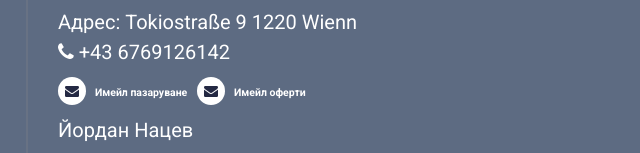
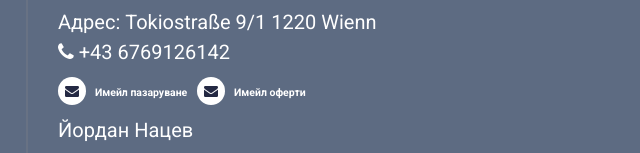
Before and after one commit to Tihomircho/dostavki-avstria, a plain HTML site: page contact.html in a window 1280 px wide. Shown: the part 925-1078 px from the top of the page, 614-1254 px from the left. Drawn offline with Linux system fonts and the light colour scheme; some packages are replaced by stand-ins of ours.

Commit message:
distavki-avstria

```diff
--- a/contact.html
+++ b/contact.html
@@ -27,7 +27,7 @@
      КОЛЕТИ, гЕРМАНИЯ, ЗА ГЕРМАНИЯ, ЗА АВСТРИЯ, ОТ АВСТРИЯ, ПРАТКИ, КОЛЕТИ, БАГАЖИ, BAGAJI, bagaji, koleti, transportni uslugi,
      transport do viena, wiena, vienna, wienna, pratki">
     <meta name="author" content="Тихомир Тодоров">
-    <meta property="og:image" content="img/blog/blog_1.jpg"/>
+    <meta property="og:image" content="img/ogimage.jpg"/>
     <!--====== TITLE TAG ======-->
     <title>Контакти | София | Австрия</title>
 
@@ -373,7 +373,7 @@
                                     </li>
                                 </ul>
                               </div>
-                            <p>Адрес: Tokiostraße 9 1220 Wienn <br>
+                            <p>Адрес: Tokiostraße 9/1 1220 Wienn <br>
                           <a href="tel:+43 6769126142"><i class="fa fa-phone fa-rotate-360"></i> +43 6769126142</a>
                           <div class="icons" style="margin-bottom: 10px;">
                             <a href="mailto:shopping@dostavki-avstria.com" title="shopping@dostavki-avstria.com" class="icon alt fa-envelope"><span class="label">
```
Also changed, not shown: deliver.html (+1 -1 lines), gallery.html (+1 -1 lines), index.html (+1 -1 lines), packages.html (+1 -1 lines), price.html (+1 -1 lines), shopping.html (+1 -1 lines), img/ogimage.jpg (added).
